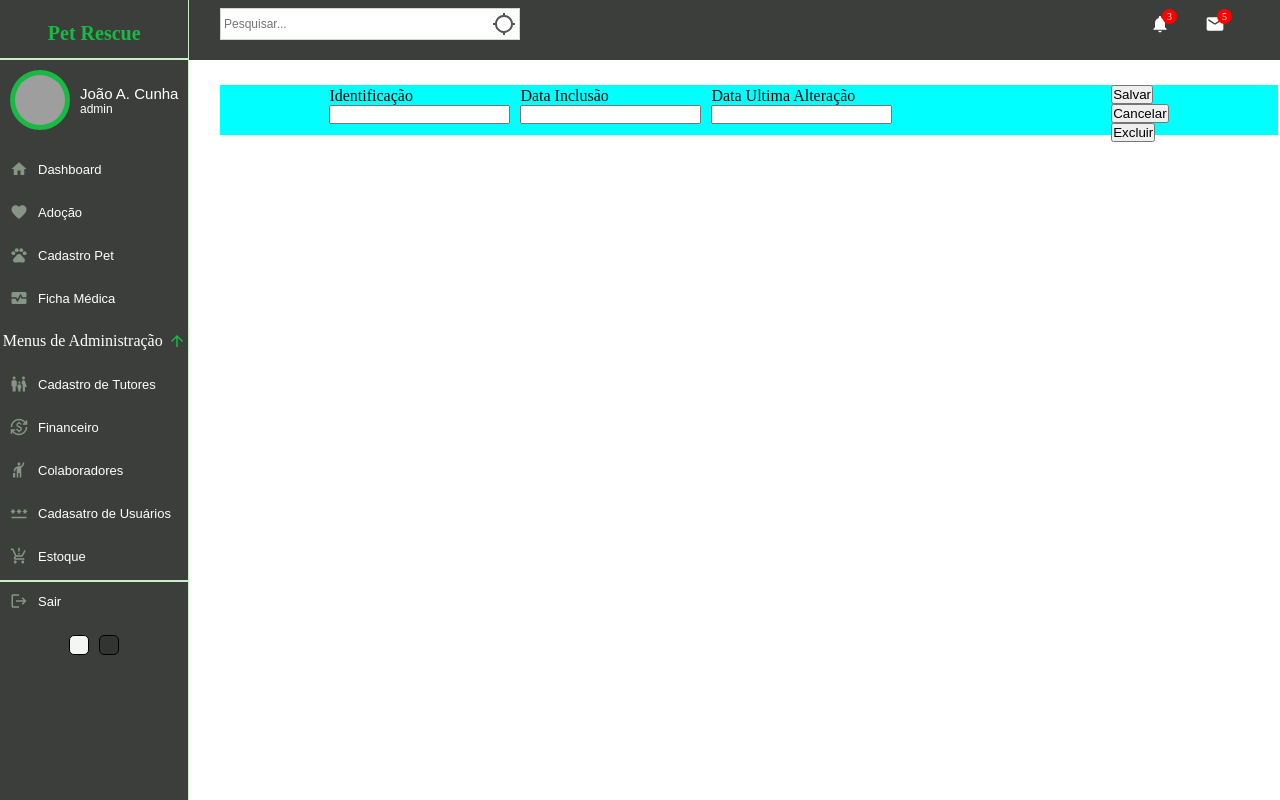
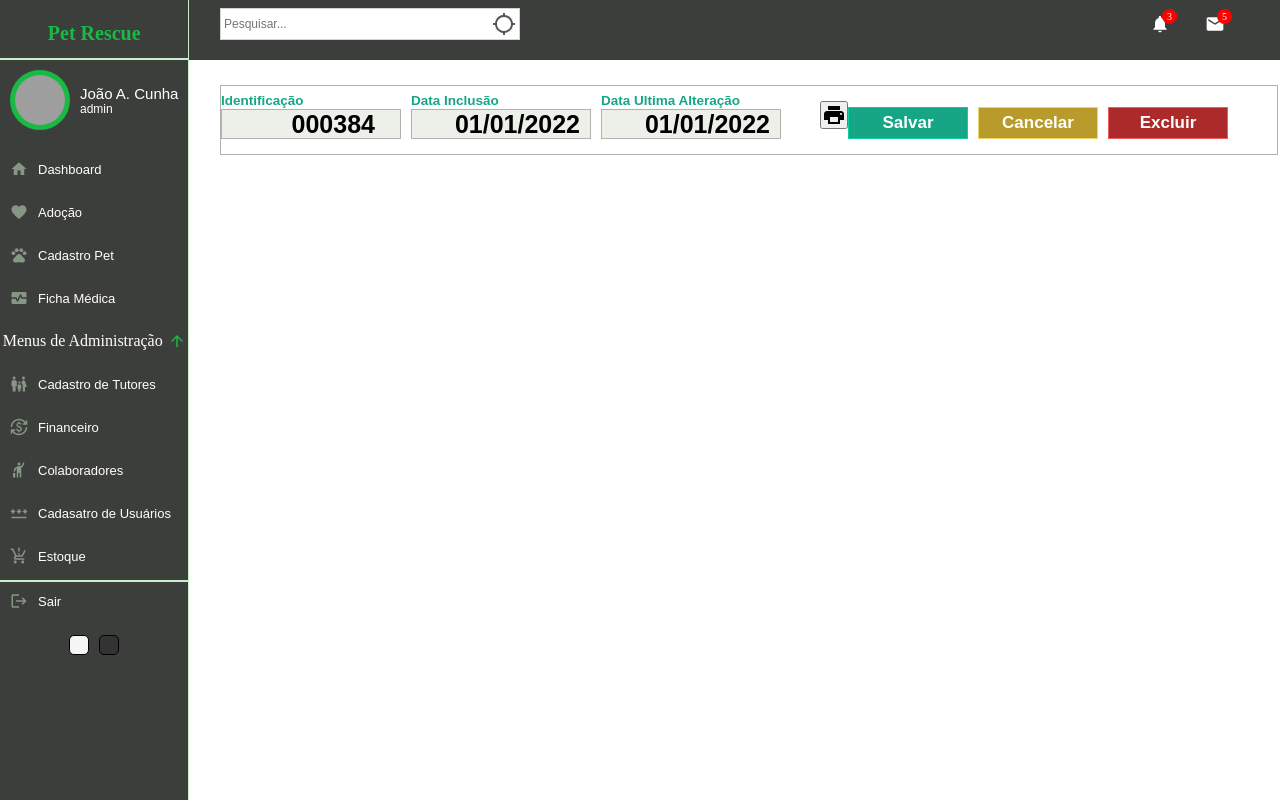
Before and after one commit to netowebs/pet-rescue, a React (Vite) app in the folder client/: page /1/1 in a window 1280 px wide. Built offline with nearby package versions, Linux system fonts and the light colour scheme; grey boxes are pictures that could not be loaded.

Commit message:
12-08-2022--loja

```diff
--- a/client/src/pages/single/single.scss
+++ b/client/src/pages/single/single.scss
@@ -19,18 +19,41 @@
             .buttonBar{
                 width: 100%;
                 display: flex;
-                justify-content: space-around;
-                height: 50px;
+                height: 70px;
                 padding-bottom: 10px;
-                background-color: aqua;
+                border: 1px solid #b3b1ad;
 
-                .inputs{
-                    justify-content: center;
+                .inputs, button{
                     align-items: center;
                     display: flex;
+                    flex: 1;
+                    justify-content: center;
 
-                    .idCad{
+                    .idCad span,
+                    .dtCad span,
+                    .dtAlter span{
+                        color: #16a685;
+                        font-family: Arial, Helvetica, sans-serif;
+                        font-weight: bold;
+                        font-size: 13.5px;
+                    }
 
+                    .idCad input,
+                    .dtCad input,
+                    .dtAlter input{
+                        width: 180px;
+                        height: 30px;
+                        border: none;
+                        border: 1px solid #b3b1ad;
+                        outline: none;
+                        background-color: #edf0e9;
+                        justify-content: center;
+                        align-items: center;
+                        text-align: right;
+                        font-family: Arial, Helvetica, sans-serif;
+                        font-weight: bold;
+                        font-size: 25px;
+                        padding: 10px;
                     }
 
                     .dtCad{
@@ -39,6 +62,70 @@
                     }
                 }
 
+                .buttons{
+                    display: flex;
+                    flex: 1;
+                    justify-content: center;
+                    align-items: center;
+
+                    .printButton input,
+                    .cancelButtom input,
+                    .saveButton input,
+                    .deleteButton input{
+                        width: 120px;
+                        margin-right: 10px;
+                        margin-top: 15px;
+                        padding: 5px;
+                        font-size: 17px;
+                        font-weight: bold;
+                        cursor: pointer;
+                    }
+
+                    .printButton input{
+                        width: 80px;
+                    }
+
+                    .saveButton input{
+                        background-color: #16a685;
+                        color: white;
+                        border: 1px solid #0ecfa3;
+
+                        &:hover{
+                            background-color: #0ecfa3;
+                            color: white;
+                            border: 1px solid #16a685;
+                        }
+                    }
+
+                    .cancelButtom input{
+                        background-color: #b89b2a;
+                        color: white;
+                        border: 1px solid #f0d569;
+
+                        &:hover{
+                            background-color: #f0d569;
+                            color: white;
+                            border: 1px solid #b89b2a;
+                        }
+                    }
+
+                    .deleteButton input{
+                        background-color: #ad2a2a;
+                        color: white;
+                        border: 1px solid #ed5f5f;
+
+                        &:hover{
+                            background-color: #ed5f5f;
+                            color: white;
+                            border: 1px solid #ad2a2a;
+                        }
+                    }
+
+                    .printButton input{
+                        background-color: #1a79bd;
+                        border: 1px solid #41a8f2;
+                    }
+                }
             }
         }
     }
--- a/client/src/pages/single/single.tsx
+++ b/client/src/pages/single/single.tsx
@@ -1,6 +1,7 @@
 import { NavBar } from '../../components/navbar/NavBar'
 import { SideBar } from '../../components/sidebar/SideBar'
 import './single.scss'
+import PrintIcon from '@mui/icons-material/Print';
 
 export const Single = () => {
     return(
@@ -13,22 +14,25 @@ export const Single = () => {
                         <div className="inputs">
                             <div className="idCad">
                                 <span>Identificação</span><br />
-                                <input type="number" readOnly/>
+                                <input value={'000384'} type="number" readOnly/>
                             </div>
                             <div className="dtCad">
                                 <span>Data Inclusão</span><br />
-                                <input type="text" />
+                                <input value={'01/01/2022'} type="text" />
                             </div>
                             <div className="dtAlter">
                                 <span>Data Ultima Alteração</span><br />
-                                <input type="text" />
+                                <input value={'01/01/2022'} type="text" />
                             </div>
                         </div>
                         <div className="buttons">
                             <div className="printButton">
+                                <button className='btnPrint'><PrintIcon /></button>
+                            </div>
+                            <div className="saveButton">
                                 <input type="button" value="Salvar" />
                             </div>
-                            <div className="saveButton">
+                            <div className="cancelButtom">
                                 <input type="button" value="Cancelar" />
                             </div>
                             <div className="deleteButton">
```
